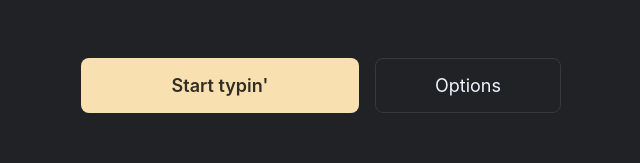
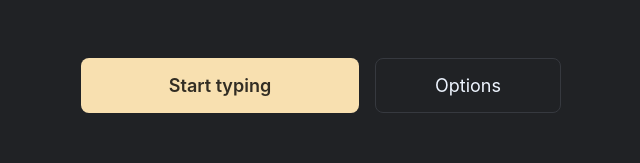
Before and after one commit to alexwidua/aegis, a React (Create React App) app: page / in a window 1280 px wide. Shown: the part 436-599 px from the top of the page, without its empty margins (319-959 px from the left). Built offline with nearby package versions, Linux system fonts and the light colour scheme; a web font is replaced by a local one.

Commit message:
update game start button text

```diff
--- a/src/views/shared.jsx
+++ b/src/views/shared.jsx
@@ -8,7 +8,7 @@ import Wood from '@assets/icons/misc/wood.png'
 import Gold from '@assets/icons/misc/gold.png'
 
 const GameMenu = ({
-	play = "Start typin'",
+	play = 'Start typing',
 	playAgain = 'Play again',
 	onPlay,
 	options = 'Options'
@@ -46,12 +46,12 @@ const GameFooter = () => {
 					<img src={HRE} alt={`Holy Roman Empire`} />{' '}
 				</li>
 				<li>
-					<a href="https://github.com/alexwidua/aegis">
+					<a href='https://github.com/alexwidua/aegis'>
 						View on GitHub
 					</a>
 				</li>
 				<li>
-					<a href="https://ko-fi.com/alexwidua">Send tribute</a>
+					<a href='https://ko-fi.com/alexwidua'>Send tribute</a>
 					<img src={Gold} alt={`Gold`} />
 				</li>
 			</ul>
```
